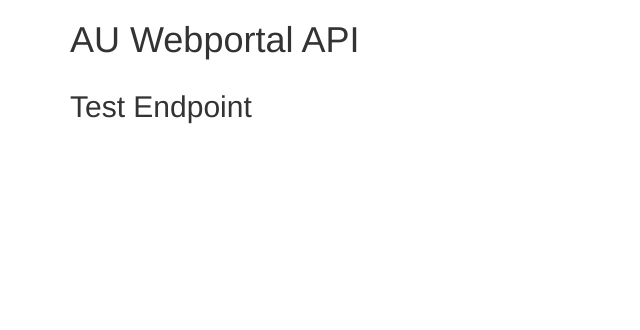
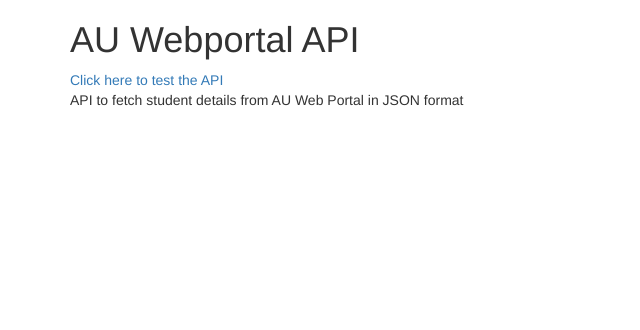
Before and after one commit to arunvelsriram/auwebportal, a Flask app: page / in a window 1280 px wide. Shown: the top 330 px of the page, without its empty margins (0-640 px from the left). Run offline with Flask 2, Linux system fonts and the light colour scheme; some libraries are stand-ins or nearby versions.

```diff
--- a/scrapper/templates/index.html
+++ b/scrapper/templates/index.html
@@ -1,6 +1,7 @@
 {% extends "base.html" %}
 {% block content %}
-  <div>
-    <h2>Test Endpoint</h2>
-  </div>
+    <div>
+      <a href="/test">Click here to test the API</a>
+      <p>API to fetch student details from AU Web Portal in JSON format</p>
+    </div>
 {% endblock %}
```
